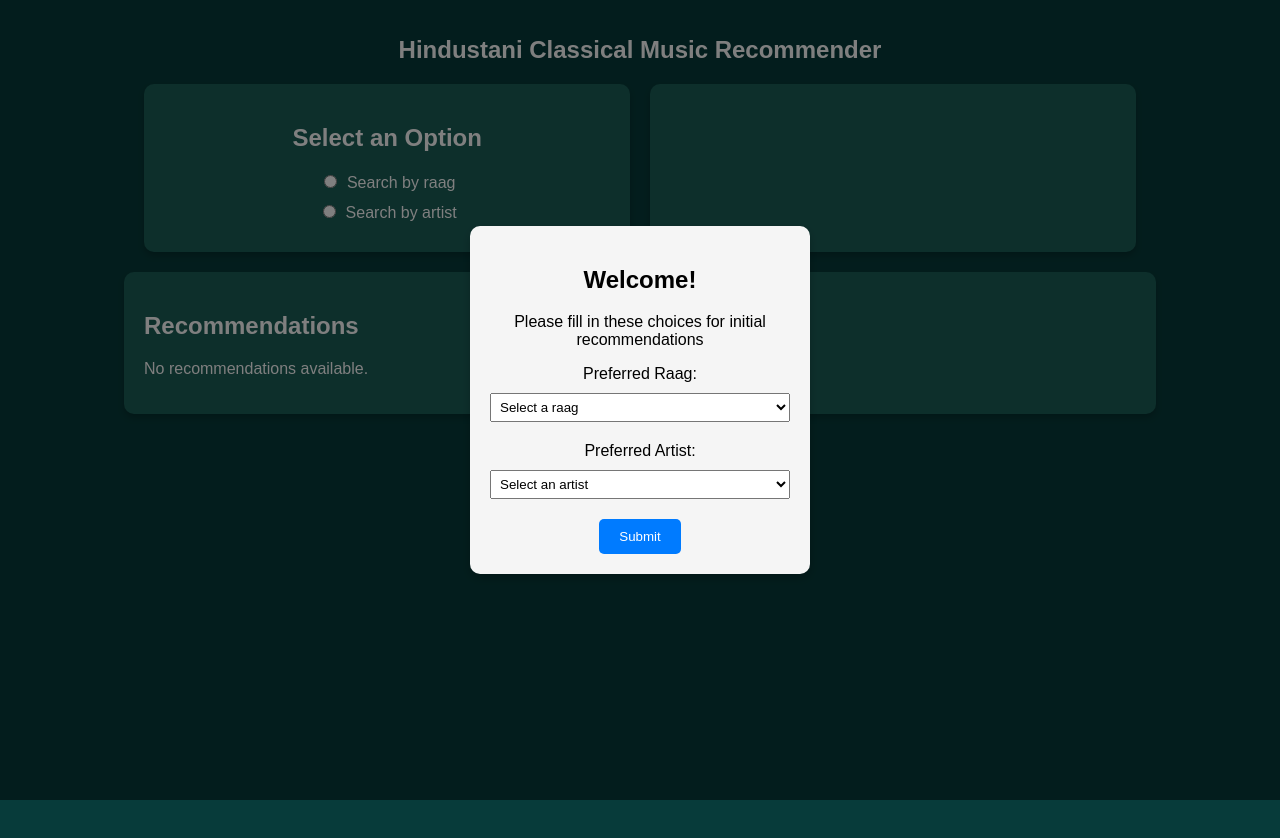
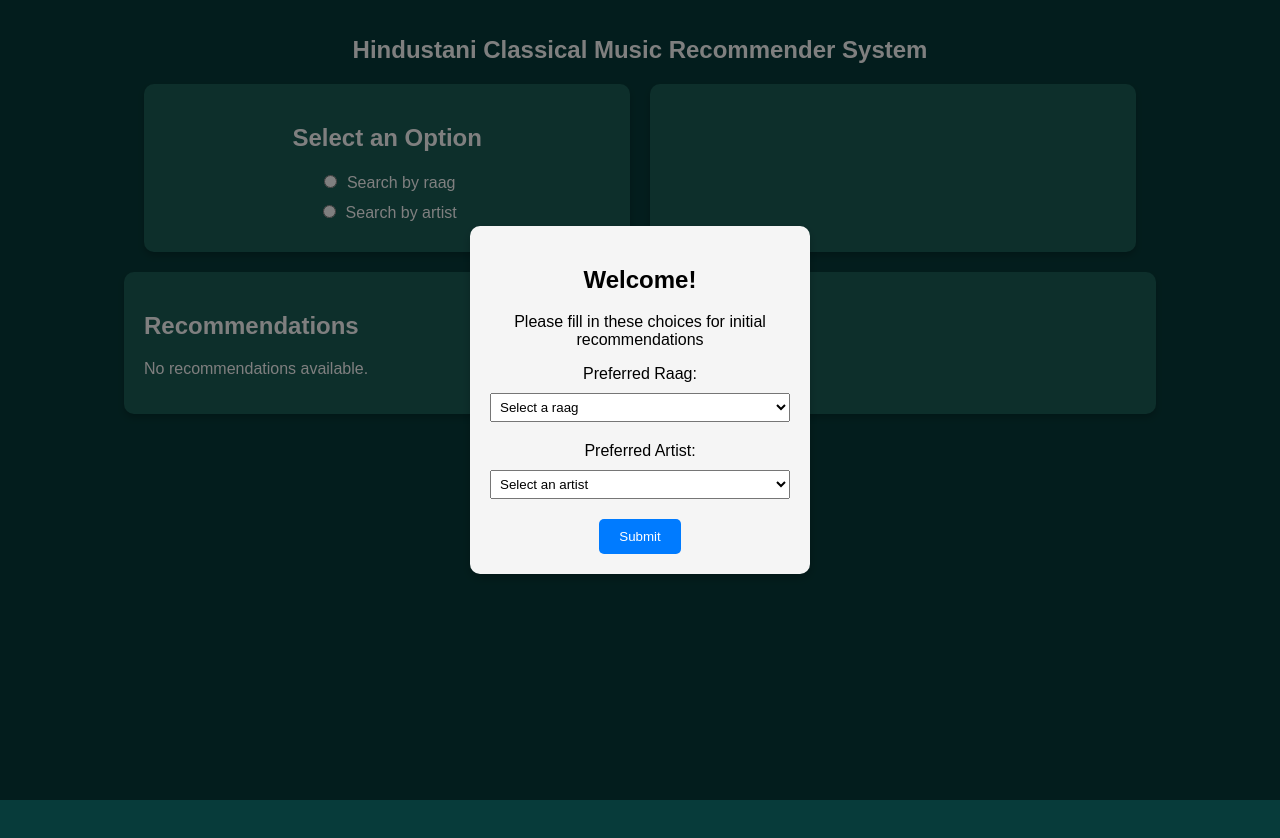
Before and after one commit to Ketaki-Tam/SPE_Hindustani_Music_Recommender, a React (Create React App) app in the folder frontend/: page /main in a window 1280 px wide. Built offline with nearby package versions, Linux system fonts and the light colour scheme.

Commit message:
Update MainPage.js - changed title

```diff
--- a/frontend/src/components/MainPage.js
+++ b/frontend/src/components/MainPage.js
@@ -134,7 +134,7 @@ function MainPage() {
   return (
     <div className="App">
       {isModalOpen && <PreferencesModal onSavePreferences={handlePreferencesSubmit} />}
-      <h1 className="header">Hindustani Classical Music Recommender</h1>
+      <h1 className="header">Hindustani Classical Music Recommender System</h1>
       <div className="top-box-container">
         <div className="left-box">
           <OptionsSelector onSelect={handleOptionSelect} />
```
